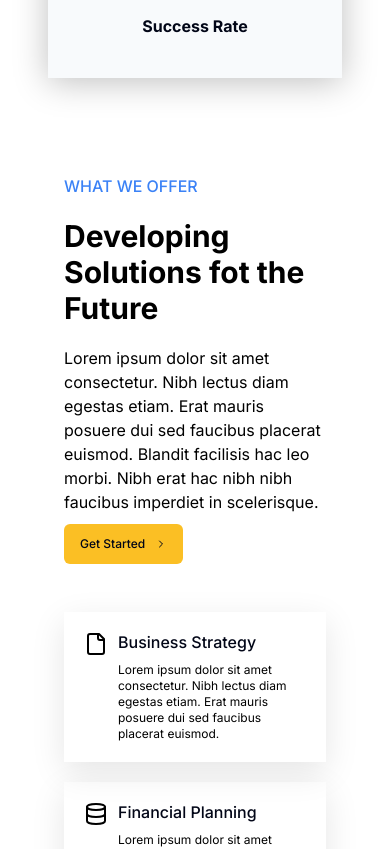
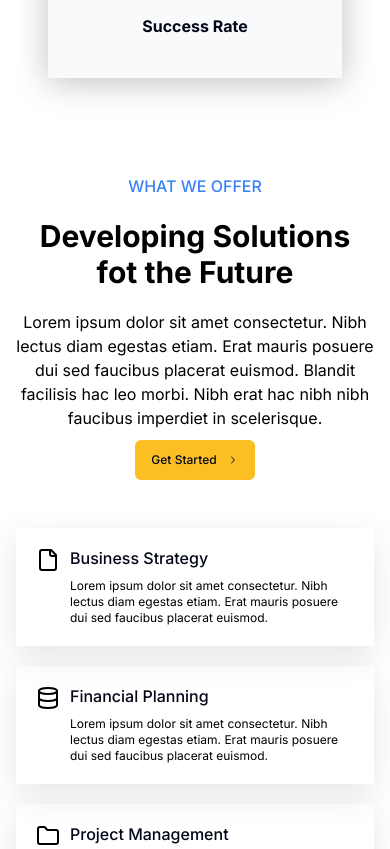
Before and after one commit to InfinityDevsHQ/software-house-next, a Next.js app: page / in a window 390 px wide. Shown: the part 2881-3730 px from the top of the page. Built offline with nearby package versions, Linux system fonts and the light colour scheme.

Commit message:
fix: developing solutions section

```diff
--- a/components/homepage/developing-solutions.tsx
+++ b/components/homepage/developing-solutions.tsx
@@ -51,18 +51,18 @@ export default function DevelopingSolutions() {
     },
   ];
   return (
-    <section className="px-16 lg:py-28">
+    <section className="px-4 sm:px-16 lg:py-28">
       <div className="py-12 flex flex-col gap-12">
         <header className="flex flex-col lg:flex-row gap-5 justify-between">
-          <div className="flex flex-1 flex-col gap-5 max-w-md w-full">
-            <p className="uppercase text-primary-medium font-medium">
+          <div className="flex flex-1 flex-col gap-5 max-w-md w-full mx-auto sm:mx-0">
+            <p className="uppercase text-primary-medium font-medium text-center sm:text-start">
               what we offer
             </p>
-            <h2 className="text-3xl font-bold">
+            <h2 className="text-3xl font-bold text-center sm:text-start">
               Developing Solutions fot the Future
             </h2>
           </div>
-          <div className="flex flex-col justify-between gap-2.5 max-w-lg">
+          <div className="flex flex-col justify-between gap-2.5 max-w-lg text-center sm:text-start">
             <p>
               Lorem ipsum dolor sit amet consectetur. Nibh lectus diam egestas
               etiam. Erat mauris posuere dui sed faucibus placerat euismod.
@@ -70,7 +70,7 @@ export default function DevelopingSolutions() {
               imperdiet in scelerisque.
             </p>
             <Button
-              className="max-w-max bg-secondary text-accent-dark hover:text-accent text-xs"
+              className="max-w-max mx-auto sm:mx-0 bg-secondary text-accent-dark hover:text-accent text-xs"
               asChild
             >
               <Link href={"#"} className="flex gap-2.5">
```
